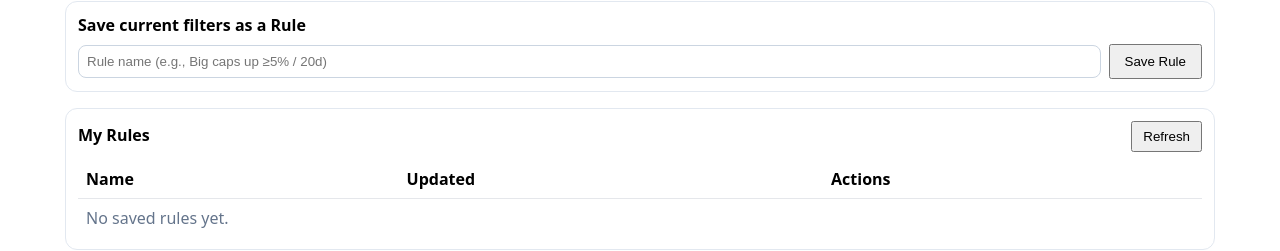
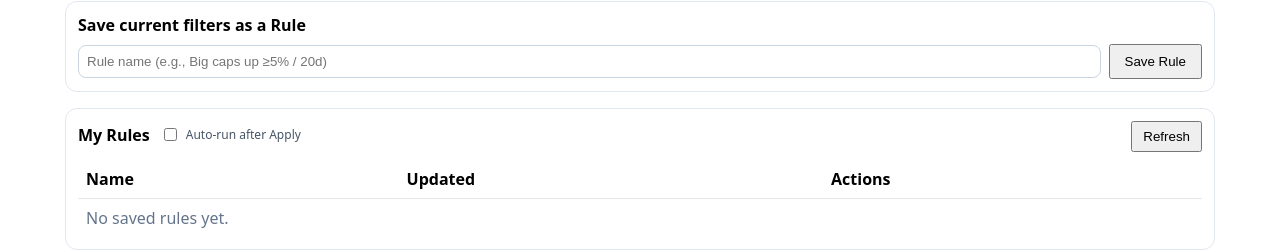
Before and after one commit to HajinHyukson/StockScreener, a Next.js app: page / in a window 1280 px wide. Shown: the part 387-638 px from the top of the page. Built offline with nearby package versions, Linux system fonts and the light colour scheme.

Commit message:
Populate Immediately

```diff
--- a/app/page.tsx
+++ b/app/page.tsx
@@ -427,12 +427,23 @@ export default function Page() {
 
       {/* My Rules list */}
       <div style={{ marginTop: 16, padding: 12, border: '1px solid #e2e8f0', borderRadius: 12 }}>
-        <div style={{ display: 'flex', justifyContent: 'space-between', alignItems: 'baseline' }}>
-          <div style={{ fontWeight: 600 }}>My Rules</div>
+        <div style={{ display: 'flex', justifyContent: 'space-between', alignItems: 'baseline', gap: 12, flexWrap: 'wrap' }}>
+          <div style={{ display: 'flex', alignItems: 'center', gap: 10 }}>
+            <div style={{ fontWeight: 600 }}>My Rules</div>
+            <label style={{ display: 'inline-flex', alignItems: 'center', gap: 6, fontSize: 12, color: '#475569' }}>
+              <input
+                type="checkbox"
+                checked={autoRunAfterApply}
+               onChange={(e) => setAutoRunAfterApply(e.target.checked)}
+              />
+               Auto-run after Apply
+           </label>
+          </div>
           <button onClick={loadRules} disabled={loadingRules} style={{ padding: '6px 10px' }}>
             {loadingRules ? 'Refreshing…' : 'Refresh'}
-          </button>
-        </div>
+        </button>
+       </div>
+
         {rulesError && <div style={{ color: '#b91c1c', marginTop: 8 }}>Error: {rulesError}</div>}
         <div style={{ marginTop: 8, overflowX: 'auto' }}>
           <table style={{ width: '100%', borderCollapse: 'collapse' }}>
```
